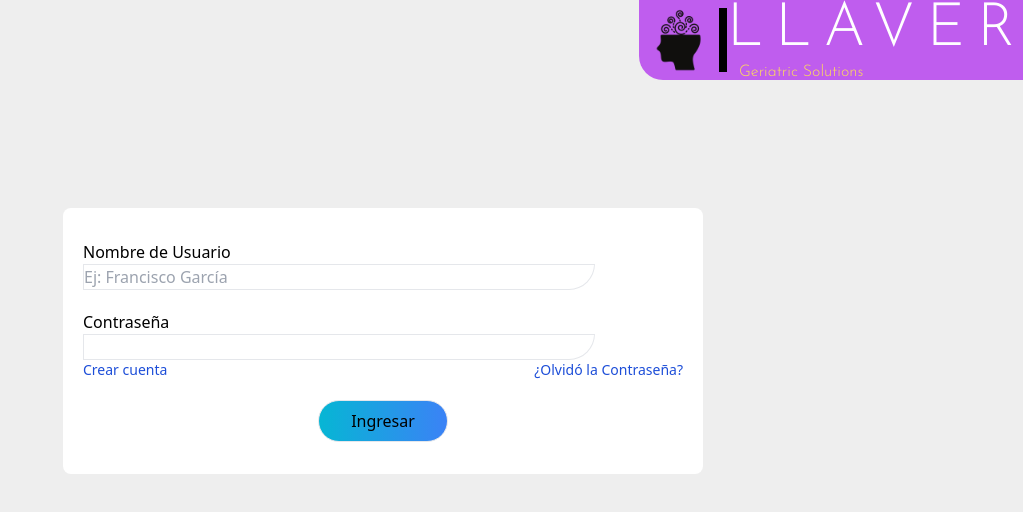
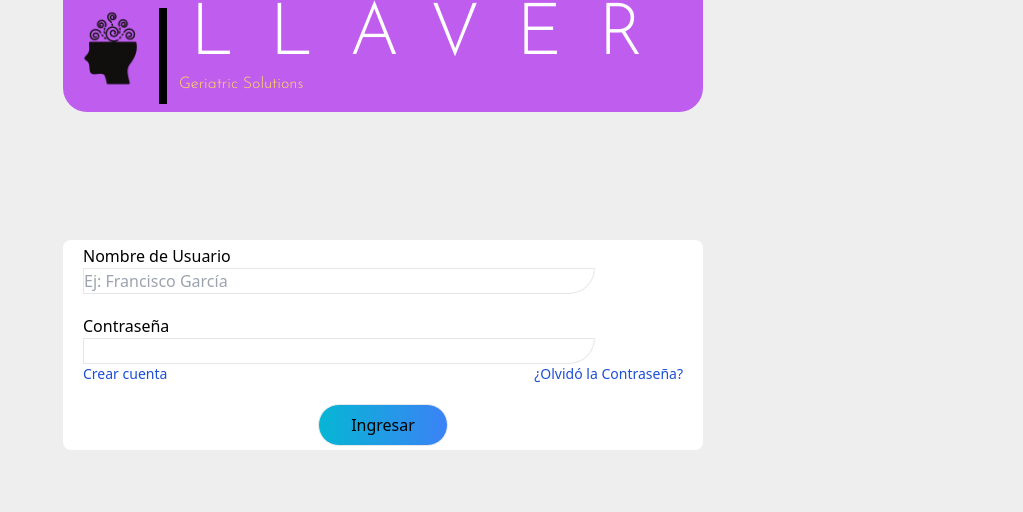
Before and after one commit to luisalcab/LLAVER, a React (Vite) app: page / in a window 1280 px wide. Shown: the top 512 px of the page, without its empty margins (257-1280 px from the left). Built offline with nearby package versions, Linux system fonts and the light colour scheme.

Commit message:
Error componet implemented

```diff
--- a/src/App.jsx
+++ b/src/App.jsx
@@ -1,15 +1,17 @@
 import { useState } from "react"
 import LogIn from "./components/LogIn"
 import Logo from "./components/Logo"
+import Error from "./components/Error"
 import RegPacientes from "./components/RegPacientes"
 
 function App() {
 
   return (
     <div class="bg-[#EEEEEE] h-screen">
-        <Logo
-        roudedCorner={true}
+      <Logo
+        roundedCenter={true}
       />
+
       <LogIn/>
     </div>
   )
--- /dev/null
+++ b/src/components/Error.jsx
@@ -0,0 +1,12 @@
+const Error = () => {
+    return(
+        //
+        <div class="bg-[#ecc3ba] w-1/2 h-7 mx-auto rounded-lg flex justify-around xtraSm:justify-center my-2">
+            <p class = "xtraSm:text-sm">
+               Datos incorrectos.
+            </p>
+        </div>
+    )
+}
+
+export default Error
--- a/src/components/LogIn.jsx
+++ b/src/components/LogIn.jsx
@@ -1,5 +1,6 @@
 import React from 'react'
 import {useState} from 'react'
+import Error from './Error';
 
 const LogIn = () => {
     const [user, useUser] = useState("");
@@ -7,7 +8,8 @@ const LogIn = () => {
 
   return (
     <div class="bg-white rounded-lg mx-auto mt-32 w-1/2">
-        <form class="py-8">
+        <form class="py-1">
+            {/* <Error/> */}
             <div>
                 <label
                     htmlFor="usuario"
```
